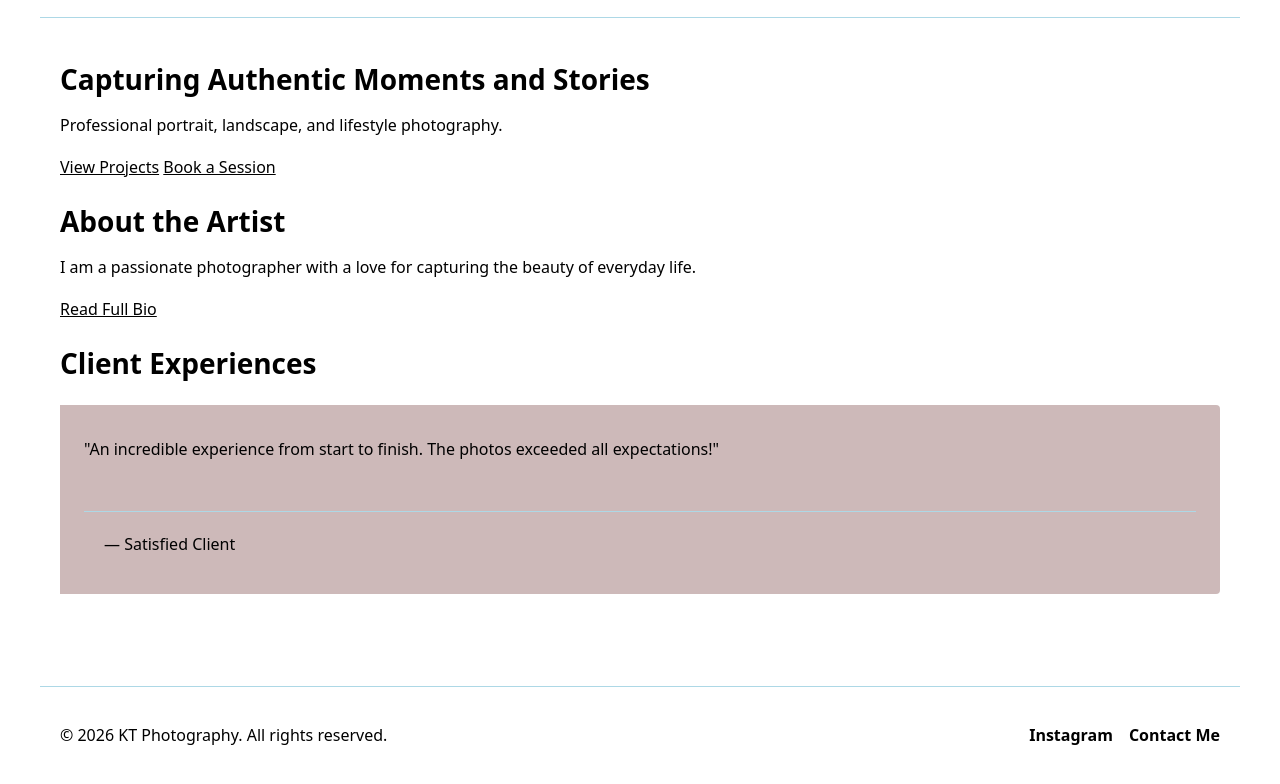
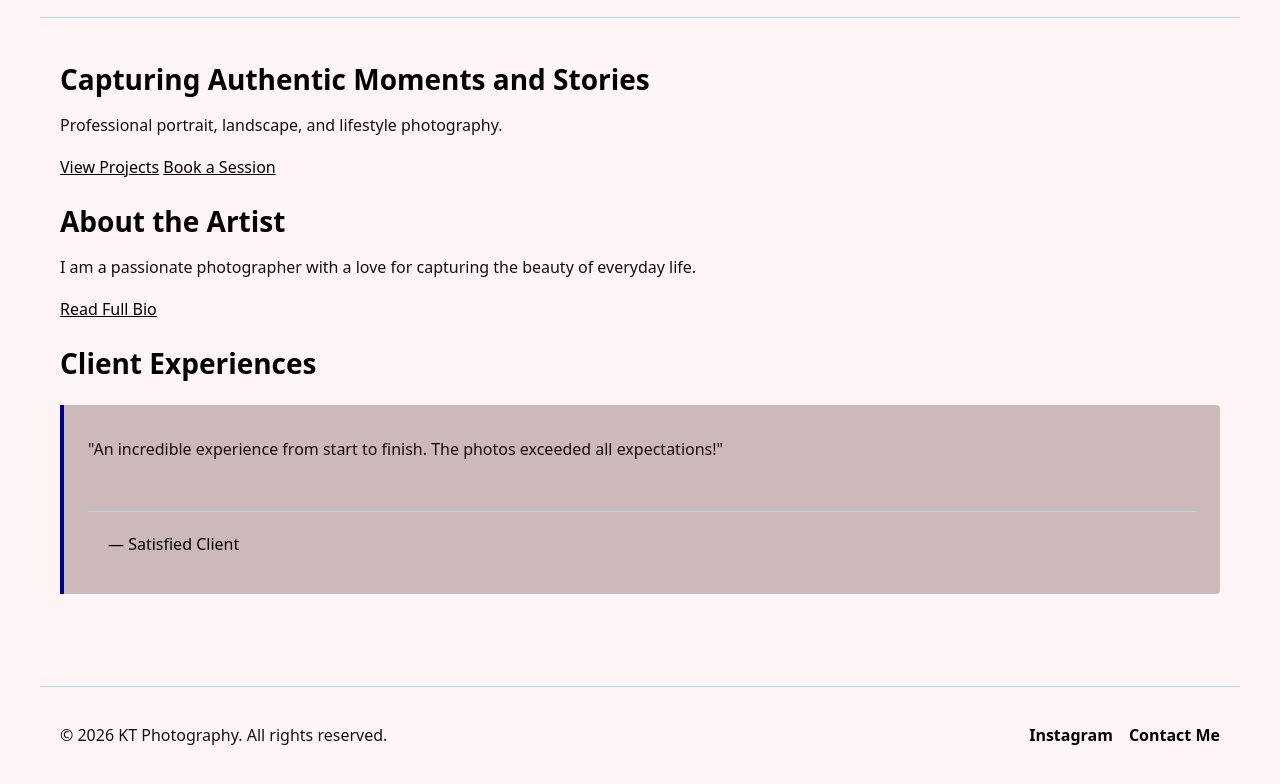
Before and after one commit to tagu0013/Web-Components-Midterms-KT-Photography, a plain HTML site: page index.html in a window 1280 px wide. Shown: the part 92-876 px from the top of the page. Drawn offline with Linux system fonts and the light colour scheme.

Commit message:
edited css

```diff
--- a/style.css
+++ b/style.css
@@ -5,14 +5,14 @@
 }
 
 :root {
-  --color-bg-main: #pink;
+  --color-bg-main: rgb(255, 245, 247);
   --color-bg-surface: #cdb9b9;
-  --color-text-dark: #black;
-  --color-text-muted: #grey;
-  --color-brand-primary: #black;
-  --color-brand-accent: #darkblue;
+  --color-text-dark: rgb(3, 1, 1);
+  --color-text-muted: rgb(26, 13, 13);
+  --color-brand-primary: black;
+  --color-brand-accent: darkblue;
   --color-border: lightblue;
-  --color-focus: #blue;
+  --color-focus: blue;
   --font-family-base: system-ui, -apple-system, BlinkMacSystemFont, "Segoe UI", Roboto, Oxygen, Ubuntu, Cantarell, sans-serif;
   --font-size-sm: 0.875rem;
   --font-size-base: 1rem;
```
Also changed, not shown: images/downtown1.jpg (deleted), images/kayla.jpg (deleted), images/portrait2.jpg (deleted), images/portrait3.jpg (deleted), images/travel2.JPG (deleted), 7 other files.
